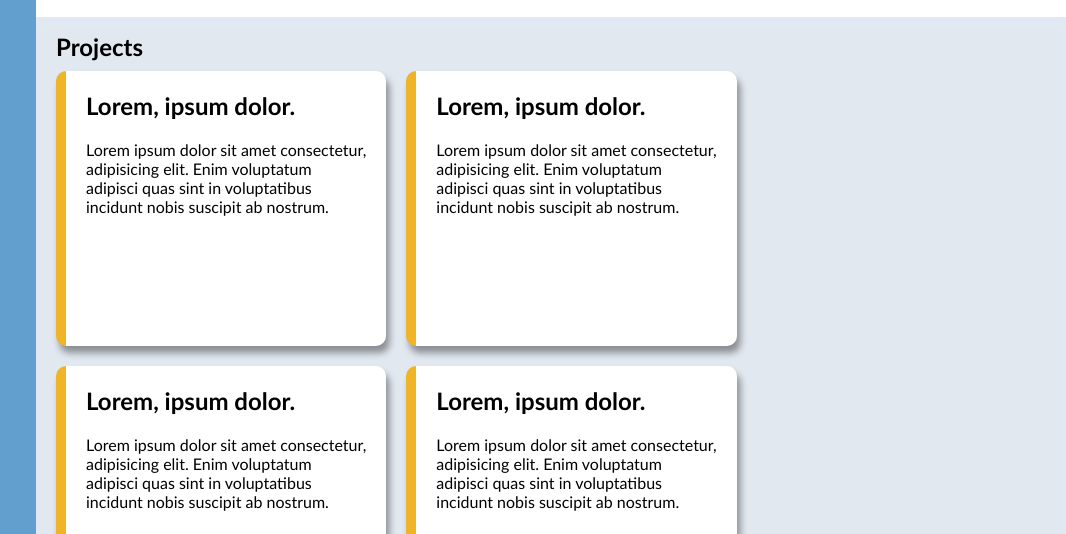
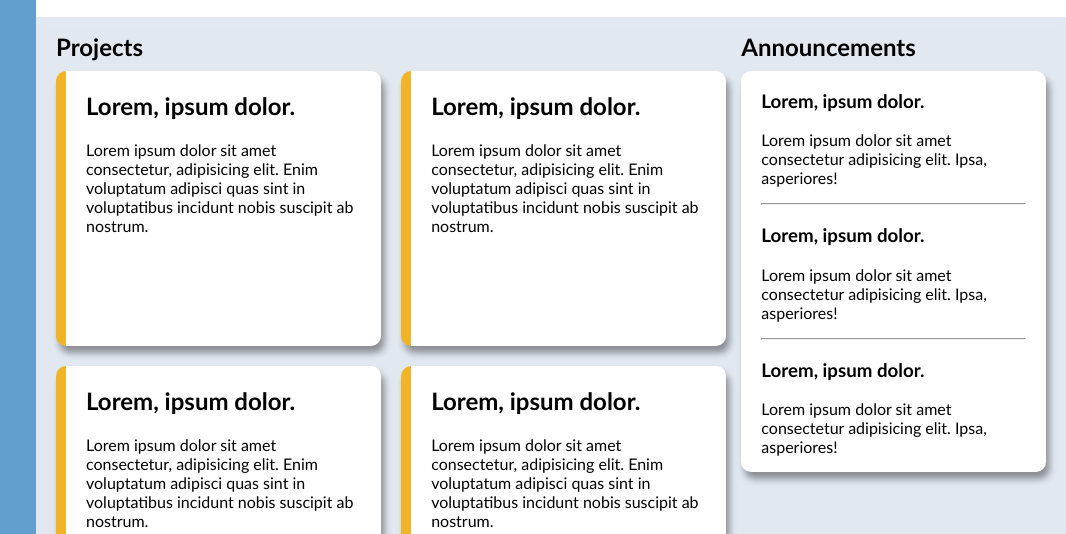
Before and after one commit to Benjaminlal77/Odin-Admin-Dashboard, a plain HTML site: page index.html in a window 1280 px wide. Shown: the part 163-697 px from the top of the page, 214-1280 px from the left. Drawn offline with Linux system fonts and the light colour scheme.

Commit message:
Add announcements container

```diff
--- a/index.html
+++ b/index.html
@@ -78,7 +78,24 @@
           <p>Lorem ipsum dolor sit amet consectetur, adipisicing elit. Enim voluptatum adipisci quas sint in voluptatibus incidunt nobis suscipit ab nostrum.</p></div>
         </div>
       </div>
-      <div class="announcements">
+      <div class="content-container sticky">
+        <h1 class="content-header">Announcements</h1>
+        <div class="announcements shadow">
+          <div>
+            <h3>Lorem, ipsum dolor.</h3>
+            <p>Lorem ipsum dolor sit amet consectetur adipisicing elit. Ipsa, asperiores!</p>
+          </div>
+          <hr>
+          <div>
+            <h3>Lorem, ipsum dolor.</h3>
+            <p>Lorem ipsum dolor sit amet consectetur adipisicing elit. Ipsa, asperiores!</p>
+          </div>
+          <hr>
+          <div>
+            <h3>Lorem, ipsum dolor.</h3>
+            <p>Lorem ipsum dolor sit amet consectetur adipisicing elit. Ipsa, asperiores!</p>
+          </div>
+        </div>
       </div>
       <div class="trending">
       </div>
--- a/styles.css
+++ b/styles.css
@@ -114,6 +114,7 @@ header {
   display: grid;
   grid-template-columns: 2.2fr 1fr;
   grid-row: 1fr 1fr;
+  gap: 15px;
 }
 
 .content-container {
@@ -138,16 +139,26 @@ header {
   gap: 20px;
 }
 .project {
-  border-radius: 10px;
   border-left:solid 10px ;
   border-color: #f0b429;
+}
+.project,
+.announcements {
+  border-radius: 10px;
   background-color: #ffffff;
   padding: 0 20px;
 }
+
 .shadow {
   box-shadow: 3.5px 7.0px 7.0px hsl(0deg 0% 0% / 0.39);
 }
+.sticky {
+  top:10px;
+  position: sticky;
+}
+.announcements {
 
+}
 @media (max-width: 900px){
   .container {
     grid-template-columns: 100px 1fr;
```
